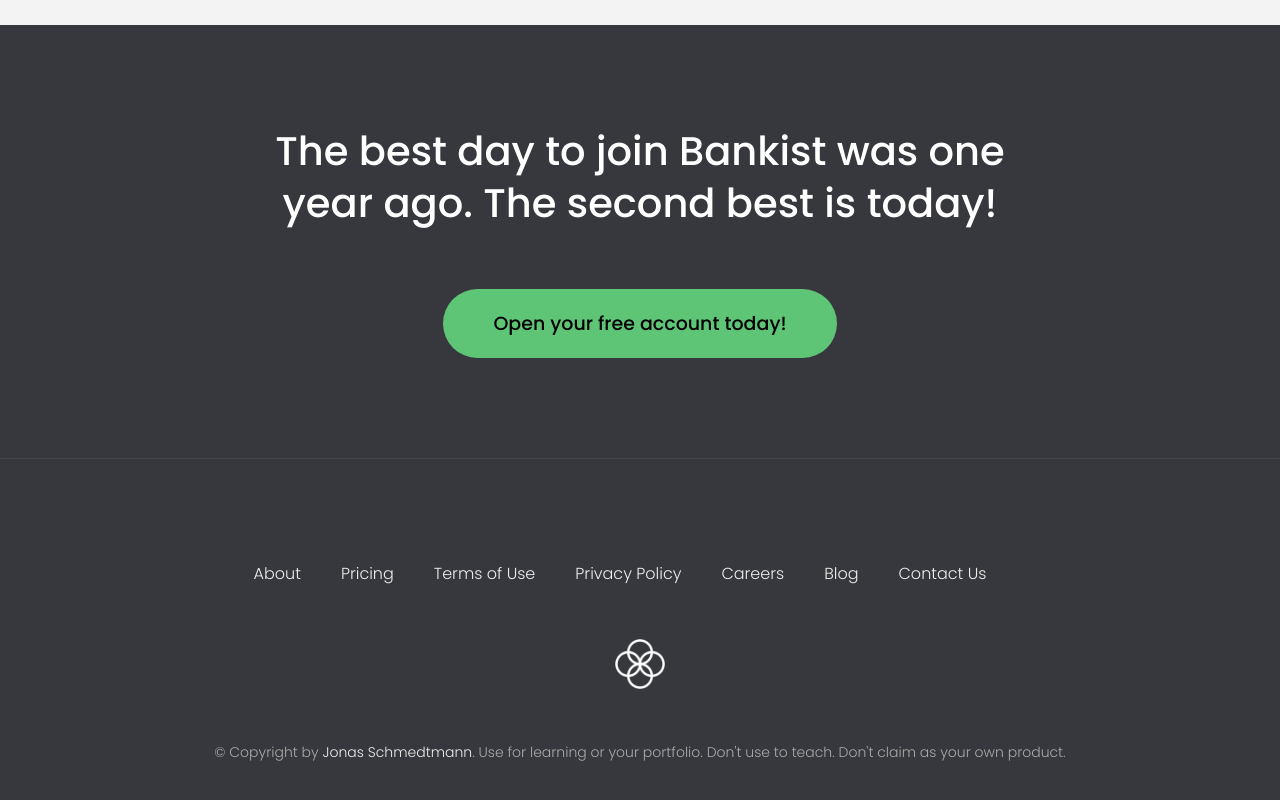
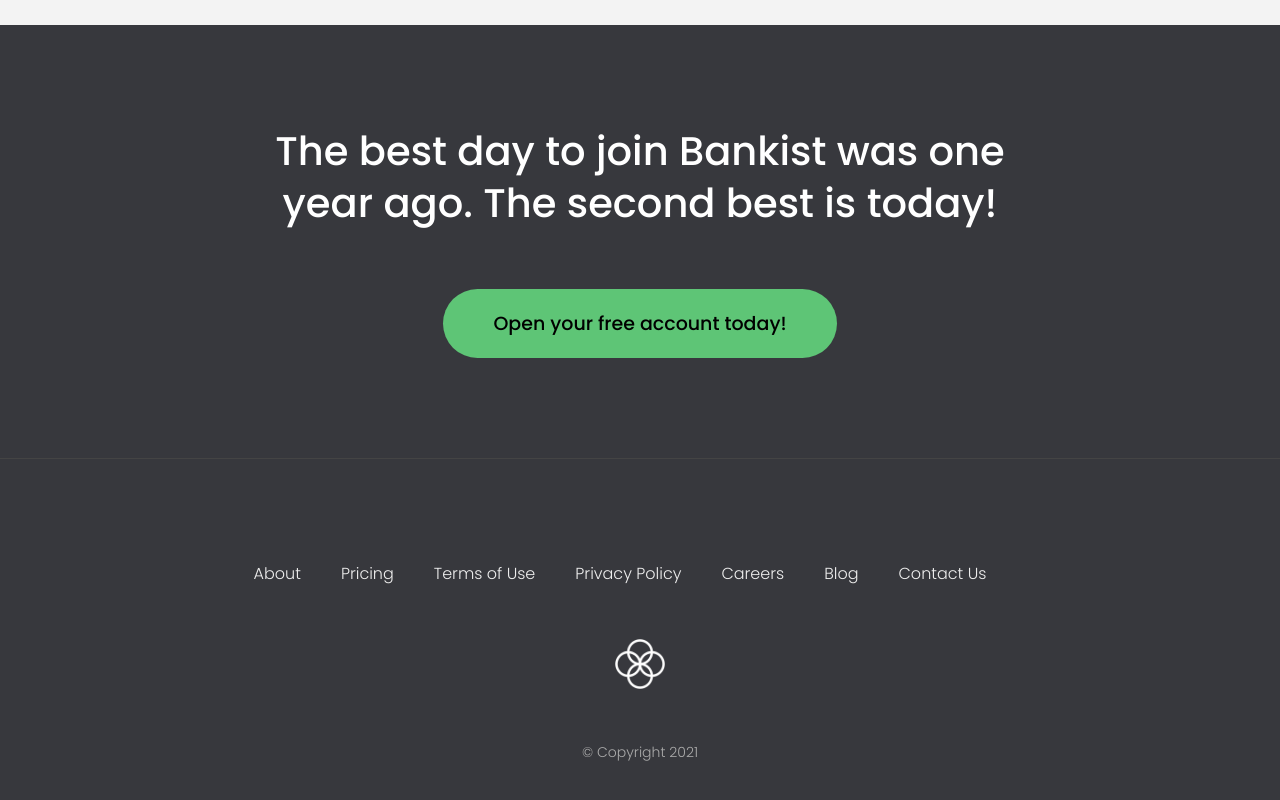
Before and after one commit to zarmintaa/landing-corporate, a plain HTML site: page index.html in a window 1280 px wide. Shown: the part 4171-4971 px from the top of the page. Drawn offline with Linux system fonts and the light colour scheme.

Commit message:
Update index.html

```diff
--- a/index.html
+++ b/index.html
@@ -318,14 +318,7 @@
       </ul>
       <img src="img/icon.png" alt="Logo" class="footer__logo" />
       <p class="footer__copyright">
-        &copy; Copyright by
-        <a
-          class="footer__link twitter-link"
-          target="_blank"
-          href="https://twitter.com/jonasschmedtman"
-          >Jonas Schmedtmann</a
-        >. Use for learning or your portfolio. Don't use to teach. Don't claim
-        as your own product.
+        &copy; Copyright 2021
       </p>
     </footer>
 
```
